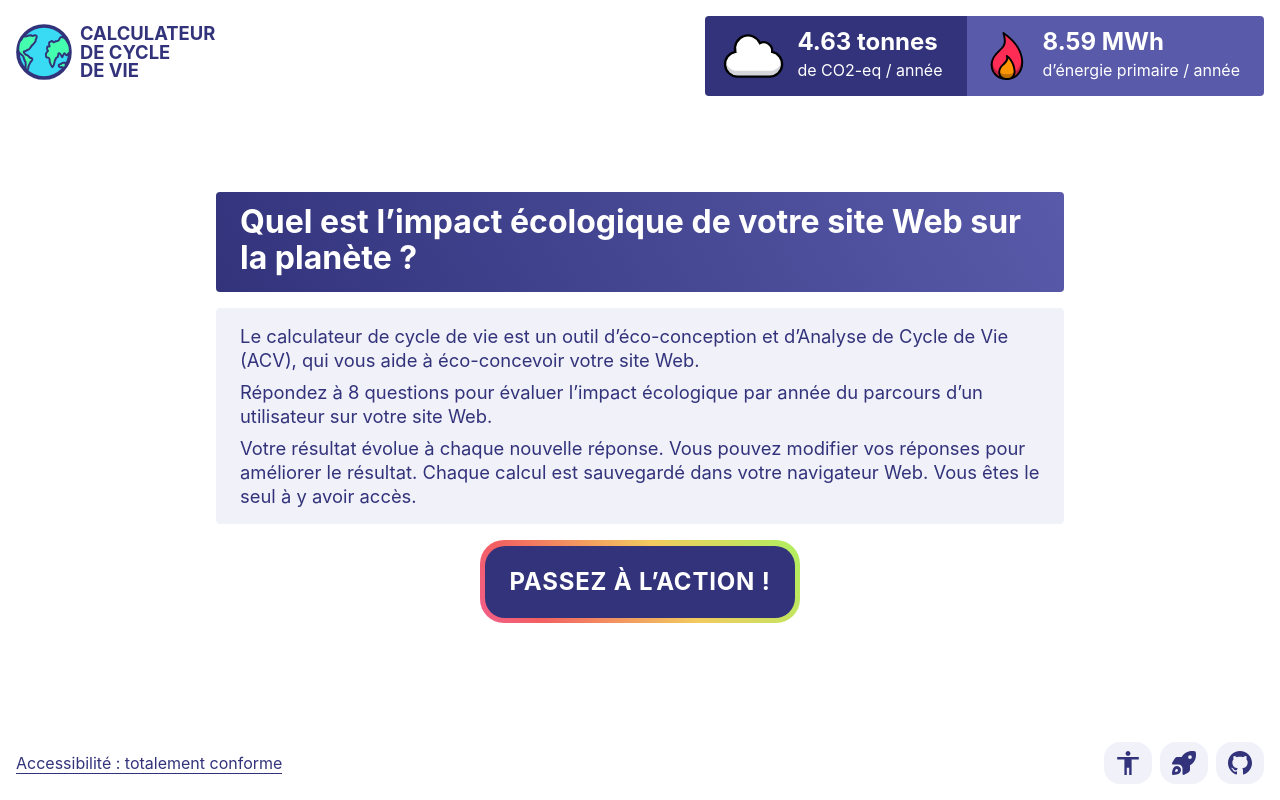
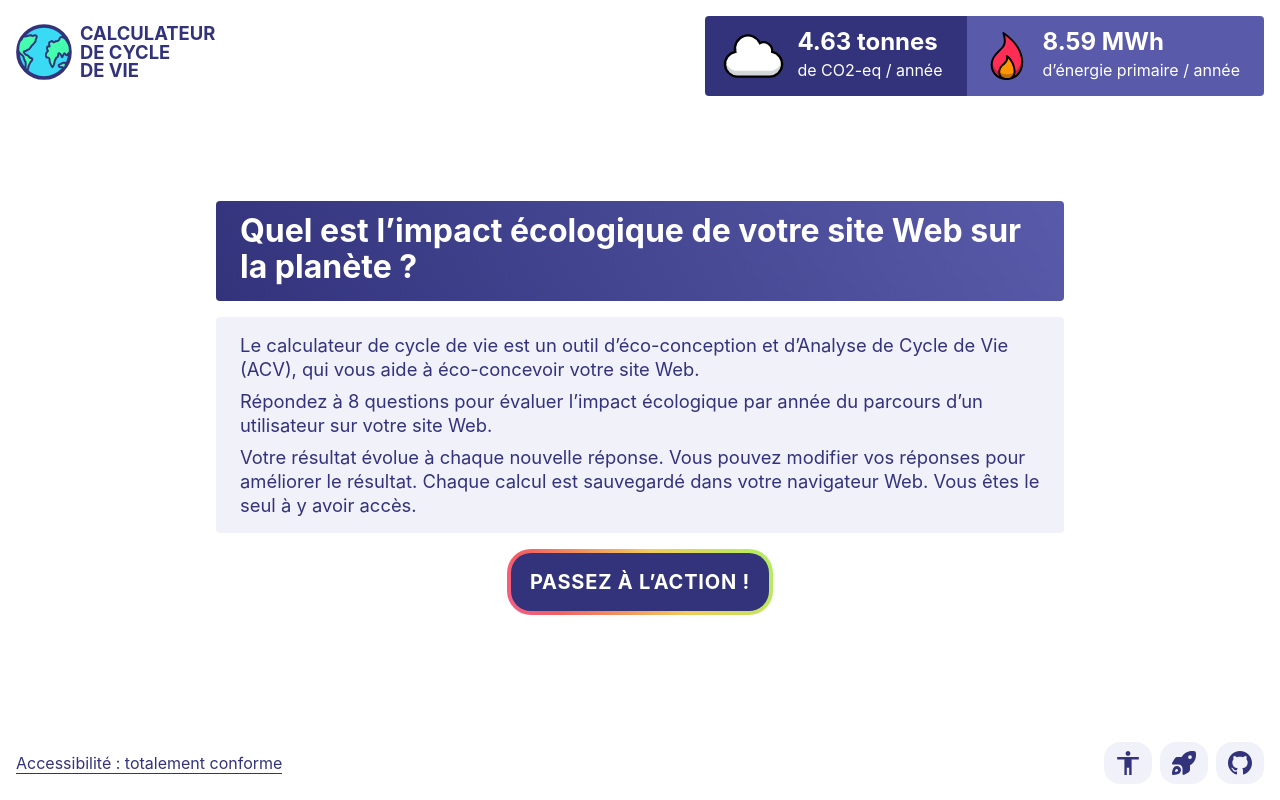
Before and after one commit to adrienloup/lcc, a React (Vite) app: page / in a window 1280 px wide. Built offline with nearby package versions, Linux system fonts and the light colour scheme.

Commit message:
button component added

```diff
--- a/src/components/molecules/Button/Button.scss
+++ b/src/components/molecules/Button/Button.scss
@@ -32,7 +32,7 @@
 
 .start {
   position: relative;
-  padding: .35rem;
+  padding: .25rem;
   animation: Move 4s infinite alternate;
   background: linear-gradient(60deg,#5f86f2,#a65ff2,#f25fd0,#f25f61,#f2cb5f,#abf25f,#5ff281,#5ff2f0);
   background-position: 0 50%;
@@ -51,13 +51,13 @@
 
   .label {
     display: block;
-    padding: 1.5rem;
+    padding: 1.2rem;
     border-radius: 1.25rem;
     background-color: var(--darktestColor);
     letter-spacing: .05rem;
     text-transform: uppercase;
-    line-height: 1.5rem;
-    font-size: 1.5rem;
+    line-height: 1.25rem;
+    font-size: 1.25rem;
     font-weight: bold;
   }
 }
```
